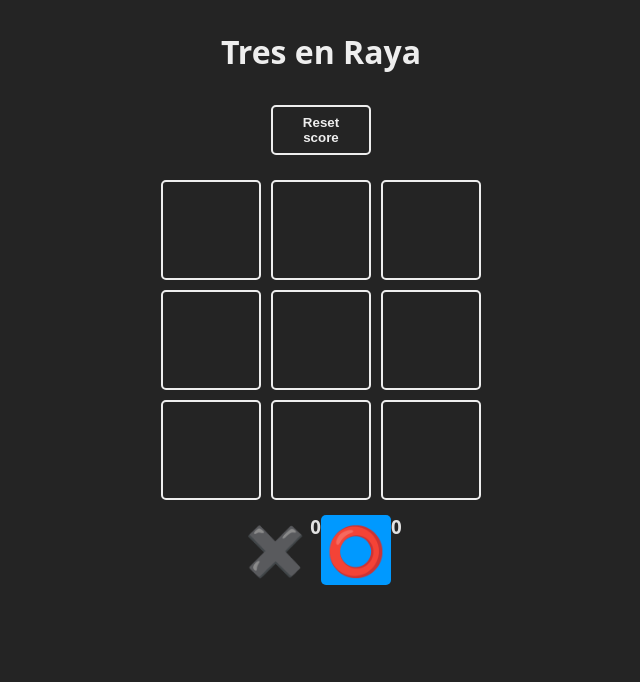
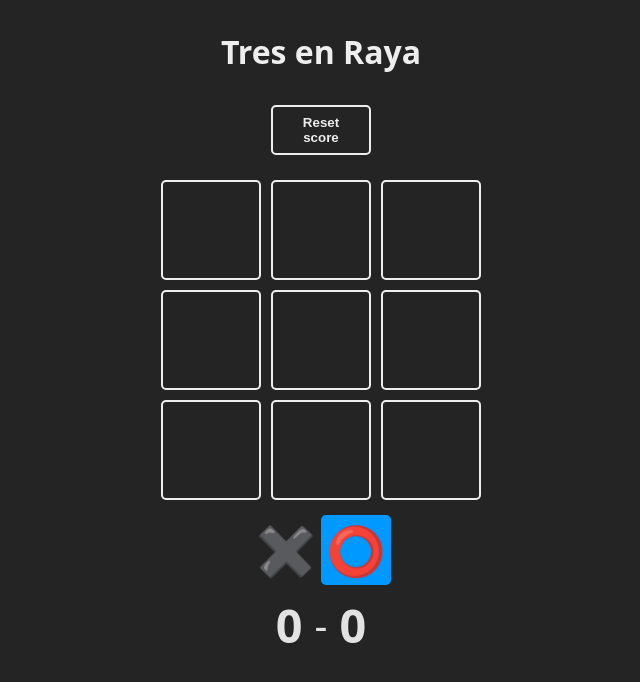
Before and after one commit to EMECarrellan/tres-en-raya, a React (Vite) app: page / in a window 1280 px wide. Shown: the top 682 px of the page, without its empty margins (319-959 px from the left). Built offline with nearby package versions, Linux system fonts and the light colour scheme.

Commit message:
Añade estilos a la puntuación

```diff
--- a/src/App.css
+++ b/src/App.css
@@ -129,3 +129,18 @@
     cursor: pointer;
     font-size: 48px;
   }
+
+  section.score {
+    display: flex;
+    justify-content: center;
+    align-items: center;
+    width: 140px;
+    height: 50px;
+    margin: 0 90px;
+    font-size: 40px;
+    gap: 12px;
+
+    &span {
+      font-size: xx-large;
+    }
+  }
--- a/src/App.jsx
+++ b/src/App.jsx
@@ -103,11 +103,15 @@ function App() {
             <Square isSelected={turn === TURNS.X}>
                 {TURNS.X}
             </Square>
-                <h3>{score.x}</h3>
             <Square isSelected={turn === TURNS.O}>
                 {TURNS.O}
             </Square>
-                <h3>{score.y}</h3>
+        </section>
+
+        <section className='score'>
+          <h3>{score.x}</h3>
+          <span>-</span>
+          <h3>{score.y}</h3>
         </section>
 
         <WinnerModal winner={winner} resetGame={resetGame}/>
```
